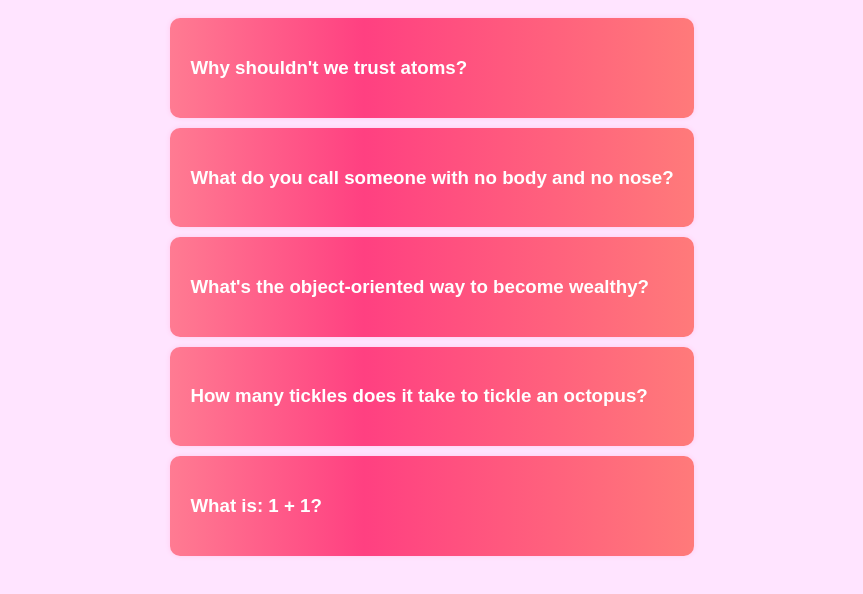
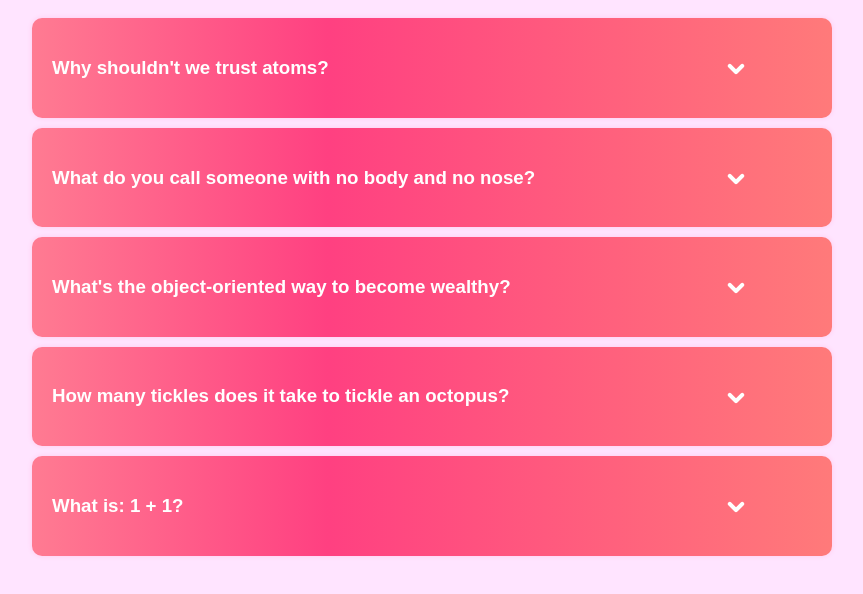
Before and after one commit to MPalazon/50projects-50days, a plain HTML site: page 11-faq-collapse/index.html in a window 1280 px wide. Shown: the part 148-742 px from the top of the page, without its empty margins (208-1071 px from the left). Drawn offline with Linux system fonts and the light colour scheme.

Commit message:
faq collapse project mejorado :sparkles:

```diff
--- a/11-faq-collapse/index.html
+++ b/11-faq-collapse/index.html
@@ -18,6 +18,11 @@
       <p class="faq-answer">
         They make up everything.
       </p>
+      <button>
+        <svg width="20px" height="20px" fill="none" viewBox="0 0 24 24" stroke-width="1.5" stroke="currentColor" class="w-6 h-6">
+          <path stroke-linecap="round" stroke-linejoin="round" d="M19.5 8.25l-7.5 7.5-7.5-7.5" />
+        </svg>
+      </button>
     </div>
     <div class="faq">
       <h3 class="faq-title">
@@ -26,6 +31,11 @@
       <p class="faq-answer">
         Nobody knows.
       </p>
+      <button>
+        <svg width="20px" height="20px" fill="none" viewBox="0 0 24 24" stroke-width="1.5" stroke="currentColor" class="w-6 h-6">
+          <path stroke-linecap="round" stroke-linejoin="round" d="M19.5 8.25l-7.5 7.5-7.5-7.5" />
+        </svg>
+      </button>
     </div>
     <div class="faq">
       <h3 class="faq-title">
@@ -34,6 +44,11 @@
       <p class="faq-answer">
         Inheritance.
       </p>
+      <button>
+        <svg width="20px" height="20px" fill="none" viewBox="0 0 24 24" stroke-width="1.5" stroke="currentColor" class="w-6 h-6">
+          <path stroke-linecap="round" stroke-linejoin="round" d="M19.5 8.25l-7.5 7.5-7.5-7.5" />
+        </svg>
+      </button>
     </div>
     <div class="faq">
       <h3 class="faq-title">
@@ -42,6 +57,11 @@
       <p class="faq-answer">
         Ten-tickles!
       </p>
+      <button>
+        <svg width="20px" height="20px" fill="none" viewBox="0 0 24 24" stroke-width="1.5" stroke="currentColor" class="w-6 h-6">
+          <path stroke-linecap="round" stroke-linejoin="round" d="M19.5 8.25l-7.5 7.5-7.5-7.5" />
+        </svg>
+      </button>
     </div>
     <div class="faq">
       <h3 class="faq-title">
@@ -50,6 +70,11 @@
       <p class="faq-answer">
         Depends on who are you asking.
       </p>
+      <button>
+        <svg width="20px" height="20px" fill="none" viewBox="0 0 24 24" stroke-width="1.5" stroke="currentColor" class="w-6 h-6">
+          <path stroke-linecap="round" stroke-linejoin="round" d="M19.5 8.25l-7.5 7.5-7.5-7.5" />
+        </svg>
+      </button>
     </div>
   </div>
   <script src="script.js"></script>
--- a/11-faq-collapse/script.js
+++ b/11-faq-collapse/script.js
@@ -1,8 +1,14 @@
-const faqs = document.querySelectorAll('.faq');
+const faqs = document.querySelectorAll('.faq')
+const buttons = document.querySelectorAll('.faq button')
 
 faqs.forEach(faq => {
     faq.addEventListener('click', () => {
-        faq.classList.toggle('active');
-        faq.querySelector('.faq-answer').classList.toggle('active');
+        faq.classList.toggle('active')
+        faq.querySelector('.faq-answer').classList.toggle('active')
+
+        buttons.forEach(button => {
+            if(button.parentElement === faq)
+                button.classList.toggle('open')
+        })
     });
 })
--- a/11-faq-collapse/styles.css
+++ b/11-faq-collapse/styles.css
@@ -19,9 +19,9 @@ h1{
 }
 
 .faq{
+  position: relative;
   display: block;
-  width: 100%;
-  max-width: 800px;
+  width: 800px;
   margin: 10px auto;
   padding: 20px;
   background: linear-gradient(90deg, rgba(255,123,146,1) 0%, rgba(255,64,129,1) 37%, rgba(255,122,122,1) 100%);
@@ -38,3 +38,21 @@ h1{
 .faq-answer.active{
   display: block;
 }
+
+button{
+  position: absolute;
+  cursor: pointer;
+  right: 80px;
+  top: 40px;
+  background: none;
+  border: none;
+  color: white;
+}
+
+button.open{
+  transform: rotate(180deg);
+}
+
+svg{
+  stroke-width: 5;
+}
```
